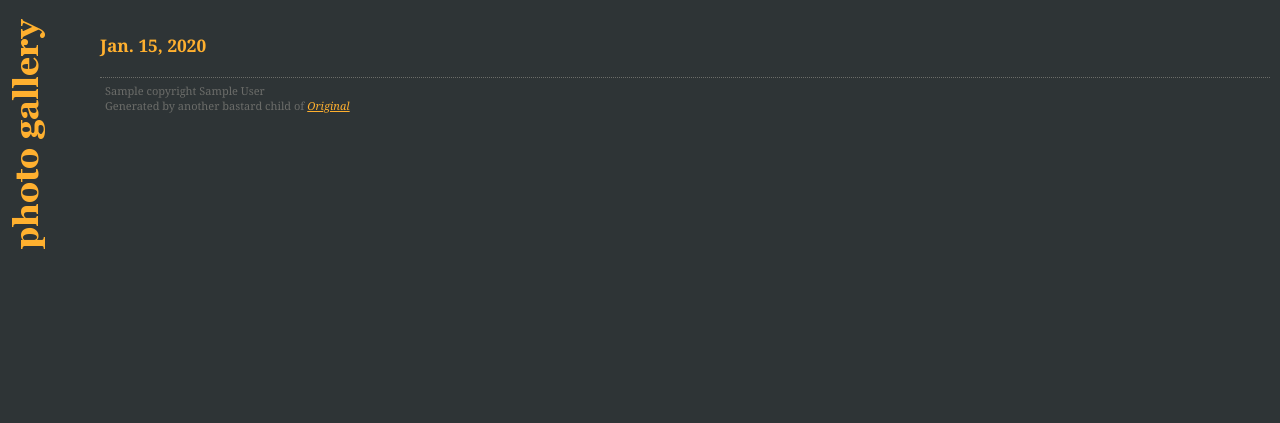
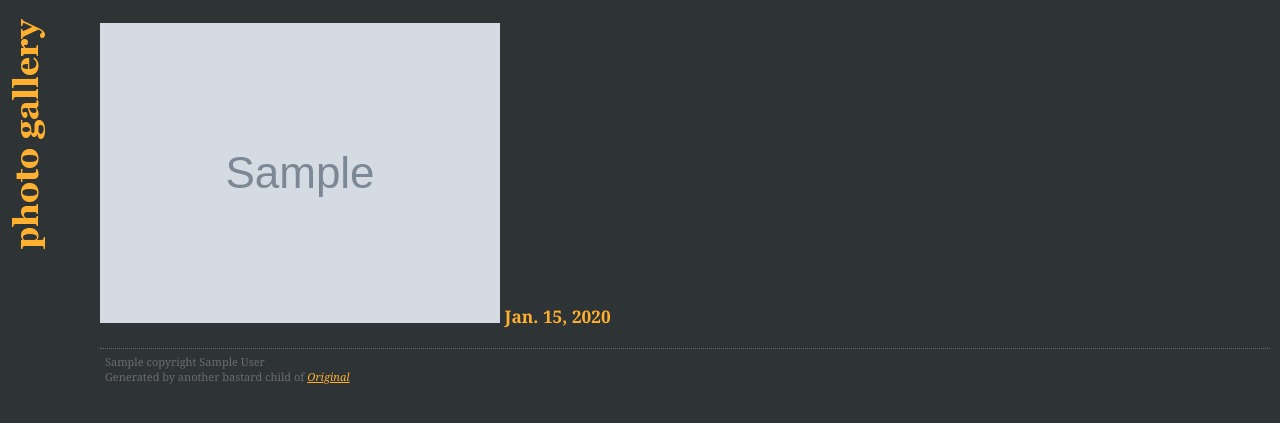
Before and after one commit to ginking/Gallery-1, a Django app: template templates/gallery/rolls.html in a window 1280 px wide. Shown: the top 423 px of the page. Run offline with Django 3.2, Linux system fonts and the light colour scheme; the template is opened without the code that fills it: most values are stand-ins (such as "Sample title", 1, 10 or a date in 2020); grey boxes marked "Sample" are stand-in pictures.

Commit message:
display photo thumbnails in rolls index

```diff
--- a/templates/gallery/rolls.html
+++ b/templates/gallery/rolls.html
@@ -5,13 +5,7 @@
 {% for roll in rolls %}
 <p class="roll">
   {% for photo in roll.photo_set.all|slice:":7" %}
-       <div id="image" style="height:{{ photo.height }}px;">
-	 <a href="{{photo.url}}"
-	 <img border=0 id="preview" src="{{ photo.get_exported.normal_url }}"
-	      height="{{ photo.height }}px;" width="{{ photo.width }}"/>
-	 </a>
-       </div>
-
+     <a href="{{ photo.url }}"><img src="{{ photo.get_exported.thumb_url }}"></img></a>
   {% endfor %}
 <a style="text-decoration: none; font-weight: bold;"
    href="{{ roll.url }}" class="roll-title">{{ roll.date|date }}</a>
```
